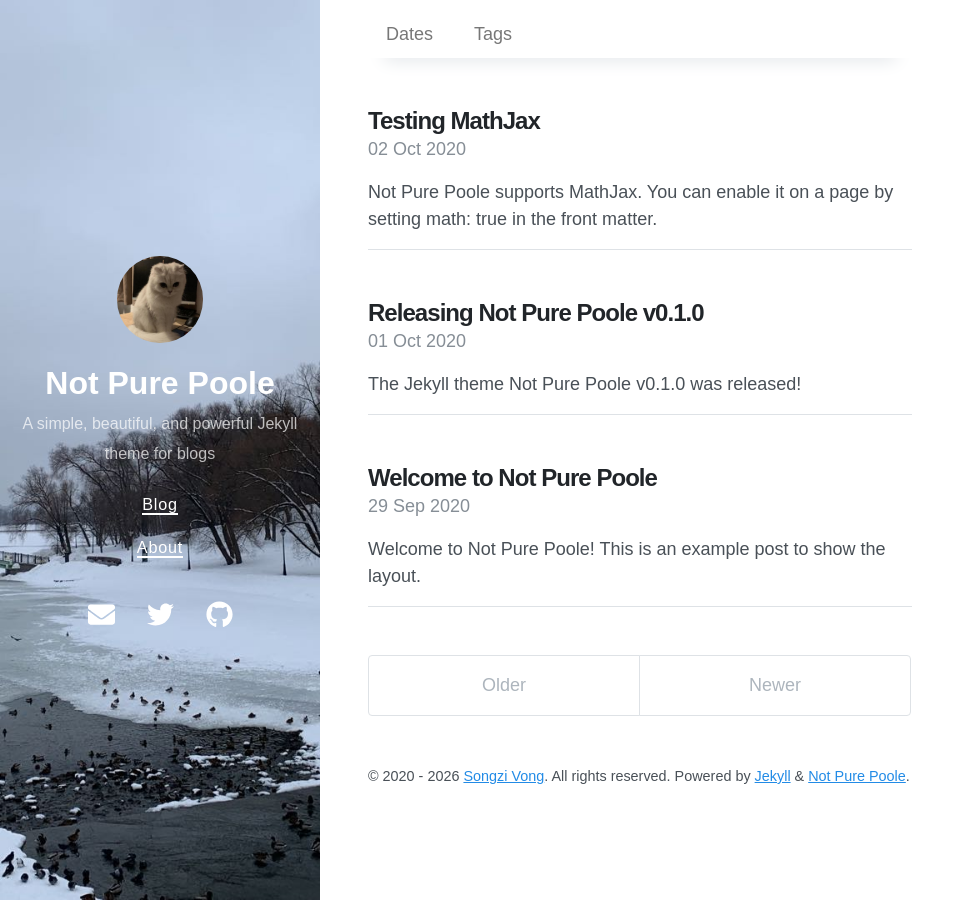
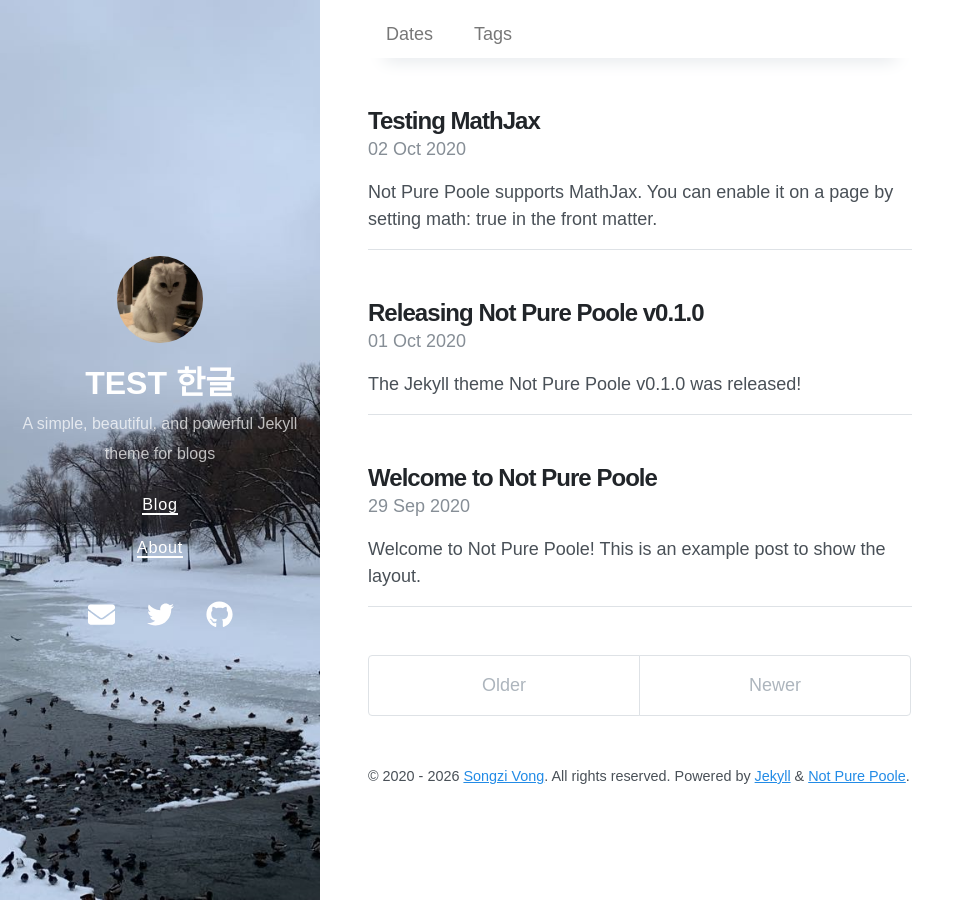
Before and after one commit to amitis94/amitis94.github.io, a Jekyll site: the page built from index.html, in a window 1280 px wide. Shown: the whole page, without its empty margins (0-975 px from the left). Built offline with Jekyll 4.4.1, drawn with Linux system fonts in a browser that asks for light colours; nearby versions of some CDN libraries; the list of posts is cut into pages by our own code.

Commit message:
Title change test

```diff
--- a/_config.yml
+++ b/_config.yml
@@ -1,5 +1,5 @@
 # Setup
-title: Not Pure Poole
+title: TEST 한글
 description: A simple, beautiful, and powerful Jekyll theme for blogs
 url: https://vszhub.github.io
 avatar: /avatar.jpeg
```
